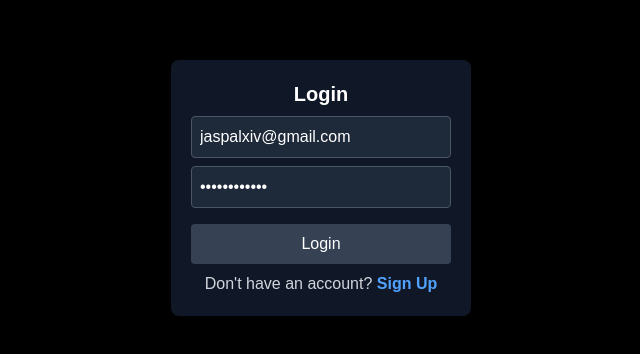
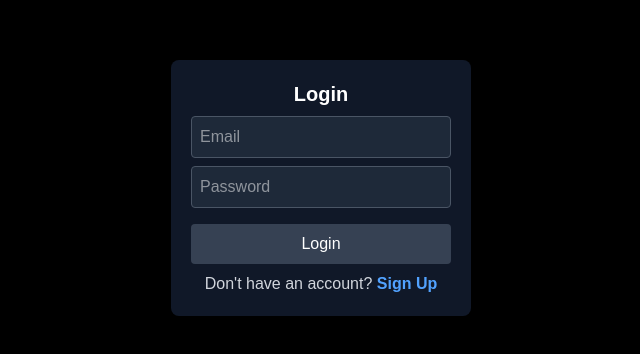
Before and after one commit to jaspalxiv/web_dev_project, a Next.js app: page /project/userManagement in a window 1280 px wide. Shown: the part 212-566 px from the top of the page, without its empty margins (319-959 px from the left). Built offline with nearby package versions, Linux system fonts and the light colour scheme.

Commit message:
removed testing elements

```diff
--- a/app/project/userManagement/page.js
+++ b/app/project/userManagement/page.js
@@ -6,8 +6,8 @@
 
 // Login Component
 const Login = ({ onSignupClick, onLoginSuccess }) => {
-    const [email, setEmail] = useState("jaspalxiv@gmail.com");
-    const [password, setPassword] = useState("741852963Js@");
+    const [email, setEmail] = useState("");
+    const [password, setPassword] = useState("");
 
     const handleLogin = async () => {
         const user = await login(email, password);
@@ -58,10 +58,10 @@
 
 // Signup Component
 const Signup = ({ onBackToLogin, onLoginSuccess }) => {
-    const [firstName, setFirstName] = useState("jasopal");
-    const [lastName, setLastName] = useState("singh");
-    const [email, setEmail] = useState("jaspalxiv@gmail.com");
-    const [password, setPassword] = useState("741852963Js@");
+    const [firstName, setFirstName] = useState("");
+    const [lastName, setLastName] = useState("");
+    const [email, setEmail] = useState("");
+    const [password, setPassword] = useState("");
 
     const handleSignUp = async () => {
         const { data, error: signUpError } = await supaBase.auth.signUp({
```
